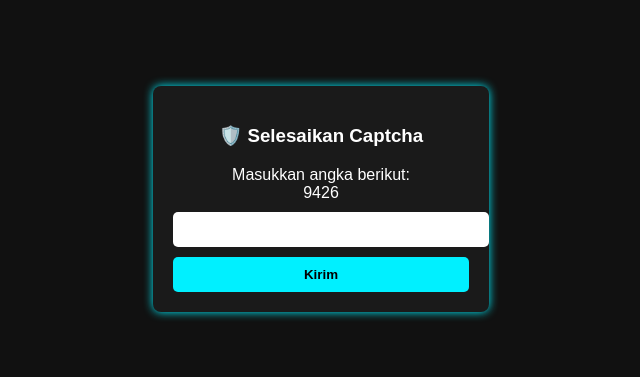
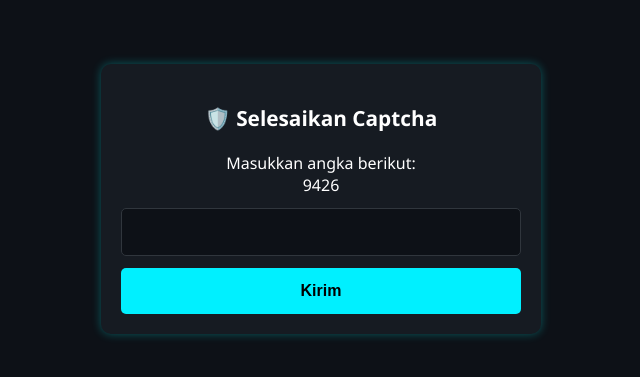
Before and after one commit to TeamAbabilCoded/captcha, a plain HTML site: page normal.html in a window 1280 px wide. Shown: the part 201-578 px from the top of the page, without its empty margins (319-959 px from the left). Drawn offline with Linux system fonts and the light colour scheme.

Commit message:
Update style.css

```diff
--- a/style.css
+++ b/style.css
@@ -1,33 +1,71 @@
 body {
-  font-family: Arial, sans-serif;
-  background: #111;
+  font-family: 'Segoe UI', Tahoma, Geneva, Verdana, sans-serif;
+  background: #0d1117;
   color: #fff;
+  margin: 0;
+  padding: 0;
   display: flex;
   align-items: center;
   justify-content: center;
-  height: 100vh;
-  margin: 0;
+  min-height: 100vh;
 }
 
 .captcha-container {
-  background: #1a1a1a;
+  background-color: #161b22;
   padding: 20px;
-  border-radius: 8px;
-  box-shadow: 0 0 10px #00f0ff;
+  border-radius: 10px;
+  box-shadow: 0 0 10px rgba(0, 255, 255, 0.3);
   text-align: center;
+  width: 90%;
+  max-width: 400px;
+}
+
+h3 {
+  margin-bottom: 20px;
+  font-size: 1.3em;
 }
 
 input, button {
-  padding: 10px;
-  margin-top: 10px;
   width: 100%;
+  padding: 14px;
+  margin-top: 12px;
+  font-size: 1em;
   border: none;
   border-radius: 5px;
+  box-sizing: border-box;
+}
+
+input {
+  background: #0d1117;
+  color: #fff;
+  border: 1px solid #30363d;
 }
 
 button {
-  background: #00f0ff;
+  background-color: #00f0ff;
   color: #000;
   font-weight: bold;
   cursor: pointer;
+  transition: background 0.3s ease;
 }
+
+button:hover {
+  background-color: #00d2e6;
+}
+
+/* ✅ Tambahan untuk mobile layar kecil */
+@media (max-width: 480px) {
+  .captcha-container {
+    padding: 16px;
+    border-radius: 8px;
+  }
+
+  h3 {
+    font-size: 1.1em;
+  }
+
+  input, button {
+    padding: 12px;
+    font-size: 0.95em;
+  }
+}
```
